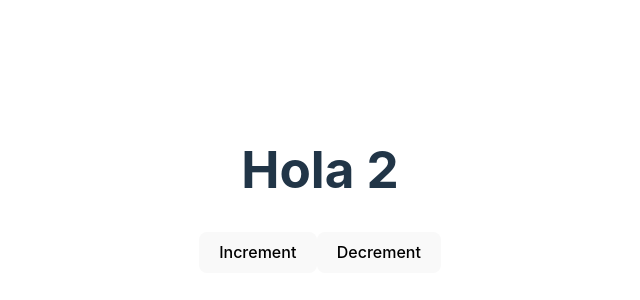
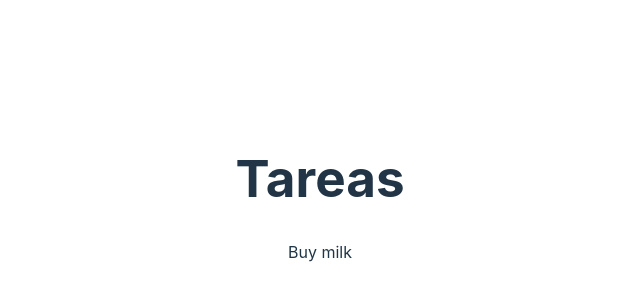
Before and after one commit to jonathanduran7/zustand-practice, a React (Vite) app: page / in a window 1280 px wide. Shown: the part 210-510 px from the top of the page, without its empty margins (320-960 px from the left). Built offline with nearby package versions, Linux system fonts and the light colour scheme.

Commit message:
implement store

```diff
--- a/src/App.tsx
+++ b/src/App.tsx
@@ -1,23 +1,23 @@
 import './App.css'
-import { create, useStore } from 'zustand';
-
-const useCountStore = create((set) => ({
-  count: 2,
-  increment: () => set((state) => ({ count: state.count + 1 })),
-  decrement: () => set((state) => ({ count: state.count - 1 })),
-}))
+import { useTodoStore } from './store/todoStore'
 
 function App() {
 
-  const { count, increment, decrement } = useStore(useCountStore)
+  const { todos, addTodo } = useTodoStore()
 
   return (
     <div>
-      <h1>Hola {count}</h1>
+      <h1>Tareas</h1>
 
-      <button onClick={increment}>Increment</button>
+      {todos.length === 0 && <p>No hay tareas</p>}
 
-      <button onClick={decrement}>Decrement </button>
+      {
+        todos.map(todo => (
+          <div key={todo.id}>
+            <span>{todo.text}</span>
+          </div>
+        ))
+      }
     </div>
   )
 }
```
